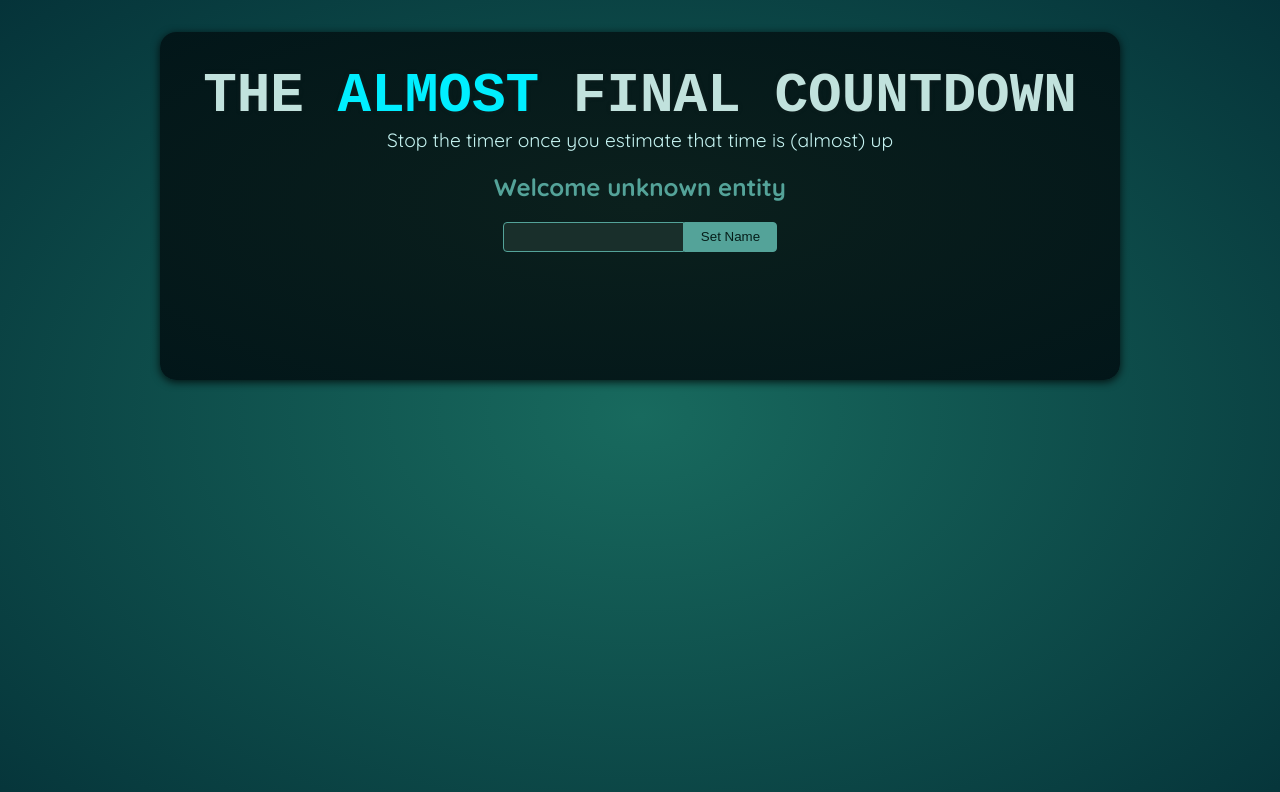
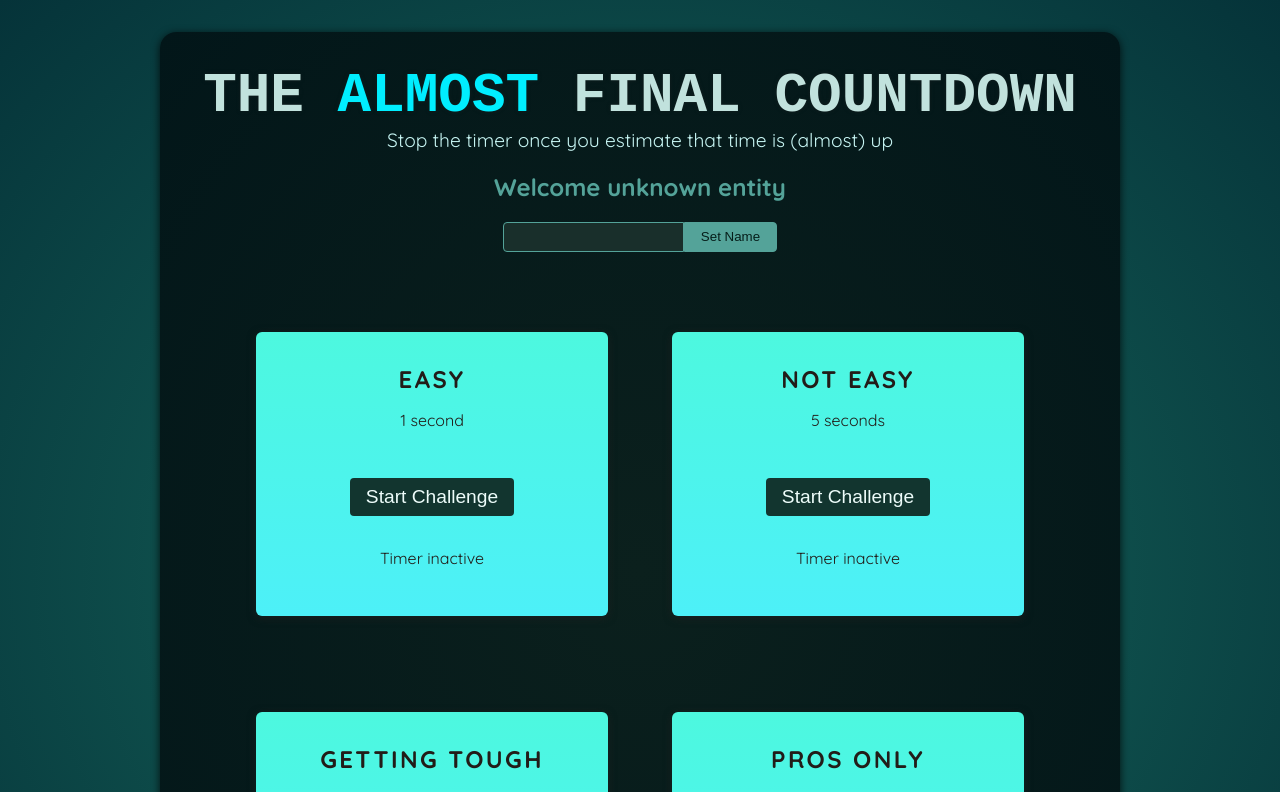
Before and after one commit to KaretnikovAlex/React-refs-portals, a React (Vite) app: page / in a window 1280 px wide. Shown: the top 792 px of the page. Built offline with nearby package versions, Linux system fonts and the light colour scheme; a web font is replaced by a local one.

Commit message:
use useRef with forwardRef

```diff
--- a/src/App.jsx
+++ b/src/App.jsx
@@ -1,10 +1,16 @@
 import Player from './components/Player.jsx';
+import { TimerChallenge } from './components/TimerChallenge.jsx';
 
 function App() {
   return (
     <>
       <Player />
-      <div id="challenges"></div>
+      <div id="challenges">
+        <TimerChallenge title="Easy" targetTime={1} />
+        <TimerChallenge title="Not easy" targetTime={5} />
+        <TimerChallenge title="Getting tough" targetTime={10} />
+        <TimerChallenge title="Pros only" targetTime={15} />
+      </div>
     </>
   );
 }
--- a/src/components/Player.jsx
+++ b/src/components/Player.jsx
@@ -1,7 +1,7 @@
 import { useState, useRef } from "react";
 
 export default function Player() {
-  const [enteredPlayerName, setEnteredPlayerName] = useState('');
+  const [enteredPlayerName, setEnteredPlayerName] = useState(null);
   const playerName = useRef();
 
   function handleClick() {
@@ -10,7 +10,7 @@
 
   return (
     <section id="player">
-      <h2>Welcome {enteredPlayerName ? enteredPlayerName : 'unknown entity'}</h2>
+      <h2>Welcome {enteredPlayerName ?? 'unknown entity'}</h2>
       <p>
         <input ref={playerName} type="text"  />
         <button onClick={handleClick} >Set Name</button>
--- /dev/null
+++ b/src/components/ResultModal.jsx
@@ -0,0 +1,16 @@
+import { forwardRef } from "react"
+
+const ResultModal = forwardRef(function ResultModal({ result, targetTime }, ref) {
+    return (
+        <dialog ref={ref} className="result-modal">
+            <h2>You {result}</h2>
+            <p>The target time was <strong>{targetTime} seconds.</strong></p>
+            <p>You stopped timer with <strong>X seconds left.</strong></p>
+            <form action="dialog">
+                <button>Close</button>
+            </form>
+        </dialog>
+    )
+})
+
+export default ResultModal;
--- /dev/null
+++ b/src/components/TimerChallenge.jsx
@@ -0,0 +1,42 @@
+import { useState, useRef } from "react";
+import ResultModal from "./ResultModal";
+
+export function TimerChallenge({ title, targetTime }) {
+    const [timerStarted, setTimerStarted] = useState(false);
+    const [timerExpired, setTimerExpired] = useState(false);
+
+    let timer = useRef();
+    let dialog = useRef();
+
+    function handleStart() {
+        timer.current = setTimeout(() => {
+            setTimerExpired(true);
+            dialog.current.showModal();
+        }, targetTime * 1000);
+        setTimerStarted(true);
+    }
+
+    function handleStop() {
+        clearTimeout(timer.current);
+    }
+
+    return (
+        <>
+            <ResultModal ref={dialog} targetTime={targetTime} result="lost" />
+            <section className="challenge">
+                <h2>{title}</h2>
+                <p className="challenge-title">
+                    {targetTime} second{targetTime > 1 ? 's' : ''}
+                </p>
+                <p>
+                    <button onClick={timerStarted ? handleStop : handleStart}>
+                        {timerStarted ? 'Stop' : 'Start'} Challenge
+                    </button>
+                </p>
+                <p className={timerStarted ? 'active' : undefined}>
+                    {timerStarted ? 'Time is running' : 'Timer inactive'}
+                </p>
+            </section>
+        </>
+    )
+}
```
